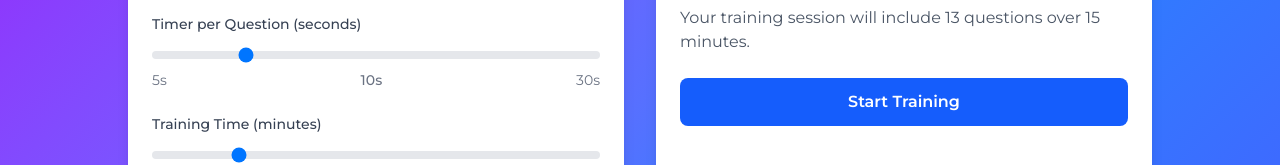
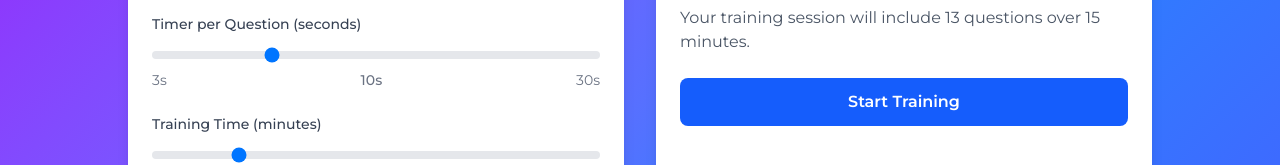
Before and after one commit to zt4ff/sword-driller, a Next.js app: page / in a window 1280 px wide. Shown: the part 242-407 px from the top of the page. Built offline with nearby package versions, Linux system fonts and the light colour scheme.

Commit message:
feat: update minimum time

```diff
--- a/src/components/ConfigPanel.tsx
+++ b/src/components/ConfigPanel.tsx
@@ -77,14 +77,14 @@ export function ConfigPanel({ config, onConfigChange }: ConfigPanelProps) {
         </label>
         <input
           type="range"
-          min="5"
+          min="3"
           max="30"
           value={config.timer}
           onChange={(e) => updateTimer(Number(e.target.value))}
           className="w-full h-2 bg-gray-200 rounded-lg appearance-none cursor-pointer dark:bg-gray-700"
         />
         <div className="flex justify-between text-sm text-gray-500 dark:text-gray-400 mt-1">
-          <span>5s</span>
+          <span>3s</span>
           <span className="font-medium">{config.timer}s</span>
           <span>30s</span>
         </div>
```
